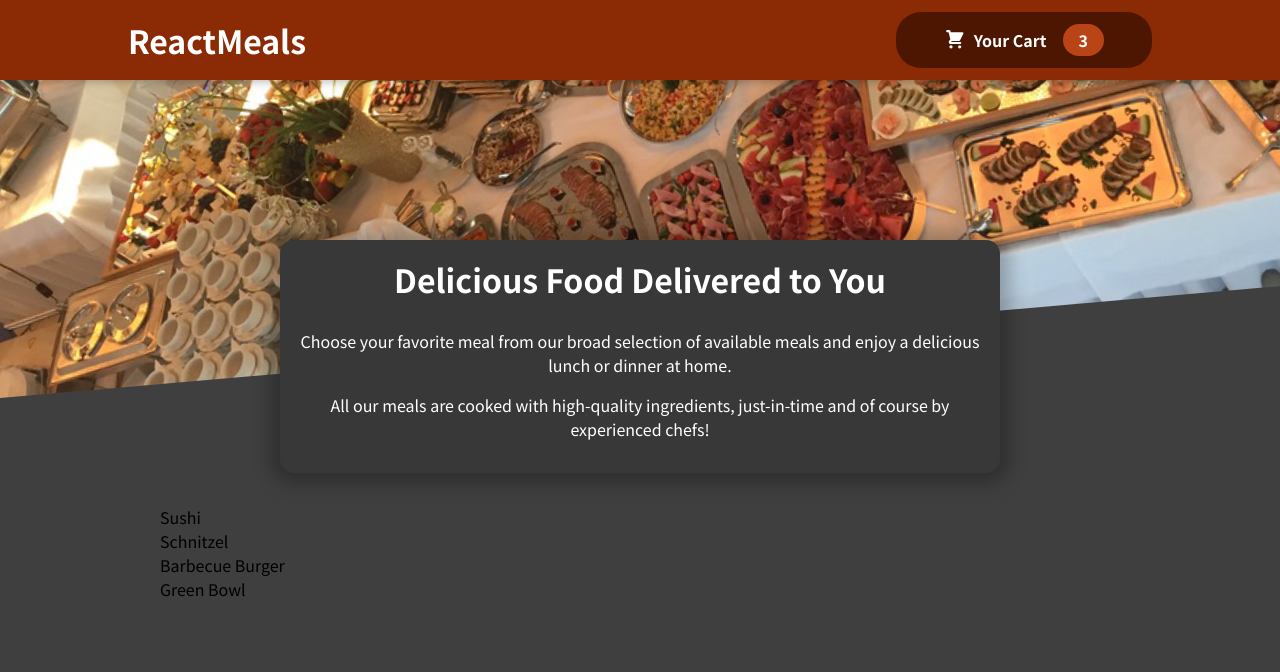
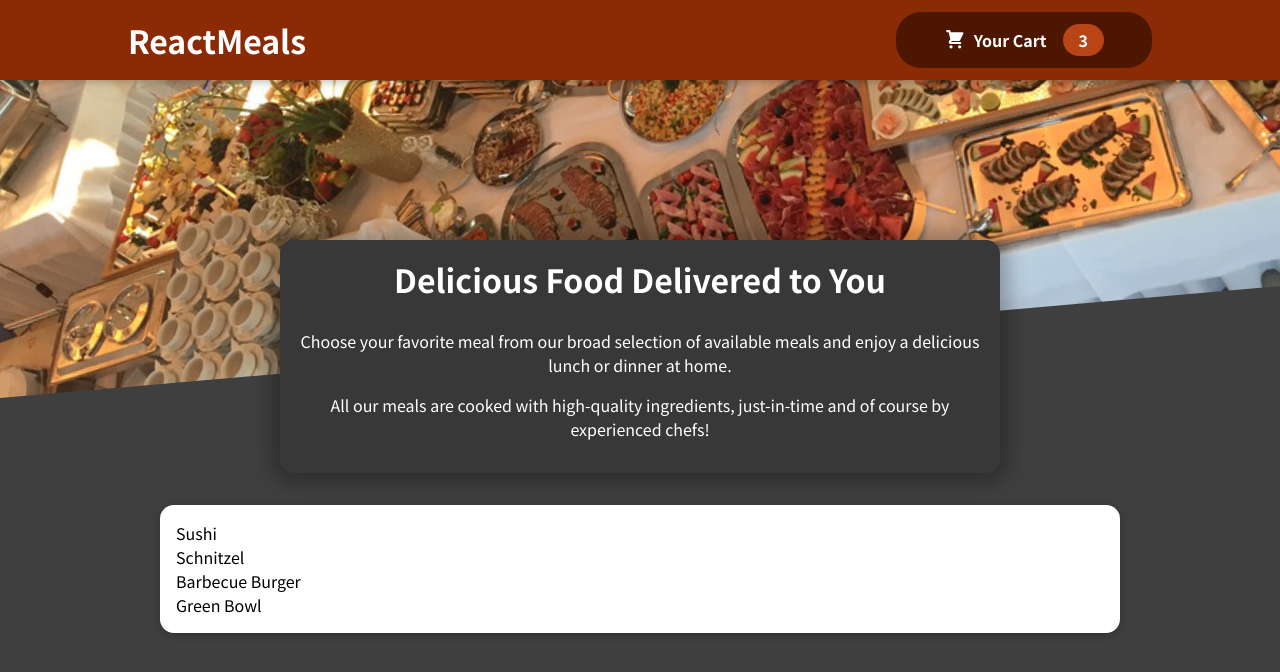
Before and after one commit to mostlyclicks/react-meals, a React (Create React App) app: page / in a window 1280 px wide. Shown: the top 672 px of the page. Built offline with nearby package versions, Linux system fonts and the light colour scheme.

Commit message:
add Card UI

```diff
--- a/src/components/Meals/AvailableMeals.js
+++ b/src/components/Meals/AvailableMeals.js
@@ -1,5 +1,6 @@
 import React from 'react'
 import classes from './AvailableMeals.module.css'
+import Card from '../UI/Card'
 
 const DUMMY_MEALS = [
   {
@@ -35,7 +36,9 @@
   return (
     <section className={classes.meals}>
       <ul>
+        <Card>
         {mealsList}
+        </Card>
       </ul>
 
     </section>
--- /dev/null
+++ b/src/components/UI/Card.js
@@ -0,0 +1,12 @@
+import React from 'react'
+import classes from './Card.module.css'
+
+const Card = (props) => {
+  return (
+    <div className={classes.card}>
+      {props.children}
+    </div>
+  )
+}
+
+export default Card
--- /dev/null
+++ b/src/components/UI/Card.module.css
@@ -0,0 +1,6 @@
+.card {
+  padding: 1rem;
+  box-shadow: 0 2px 8px rgba(0, 0, 0, 0.25);
+  border-radius: 14px;
+  background-color: white;
+  }
```
Also changed, not shown: 1 other file (tests, documents, lock files or other folders).
